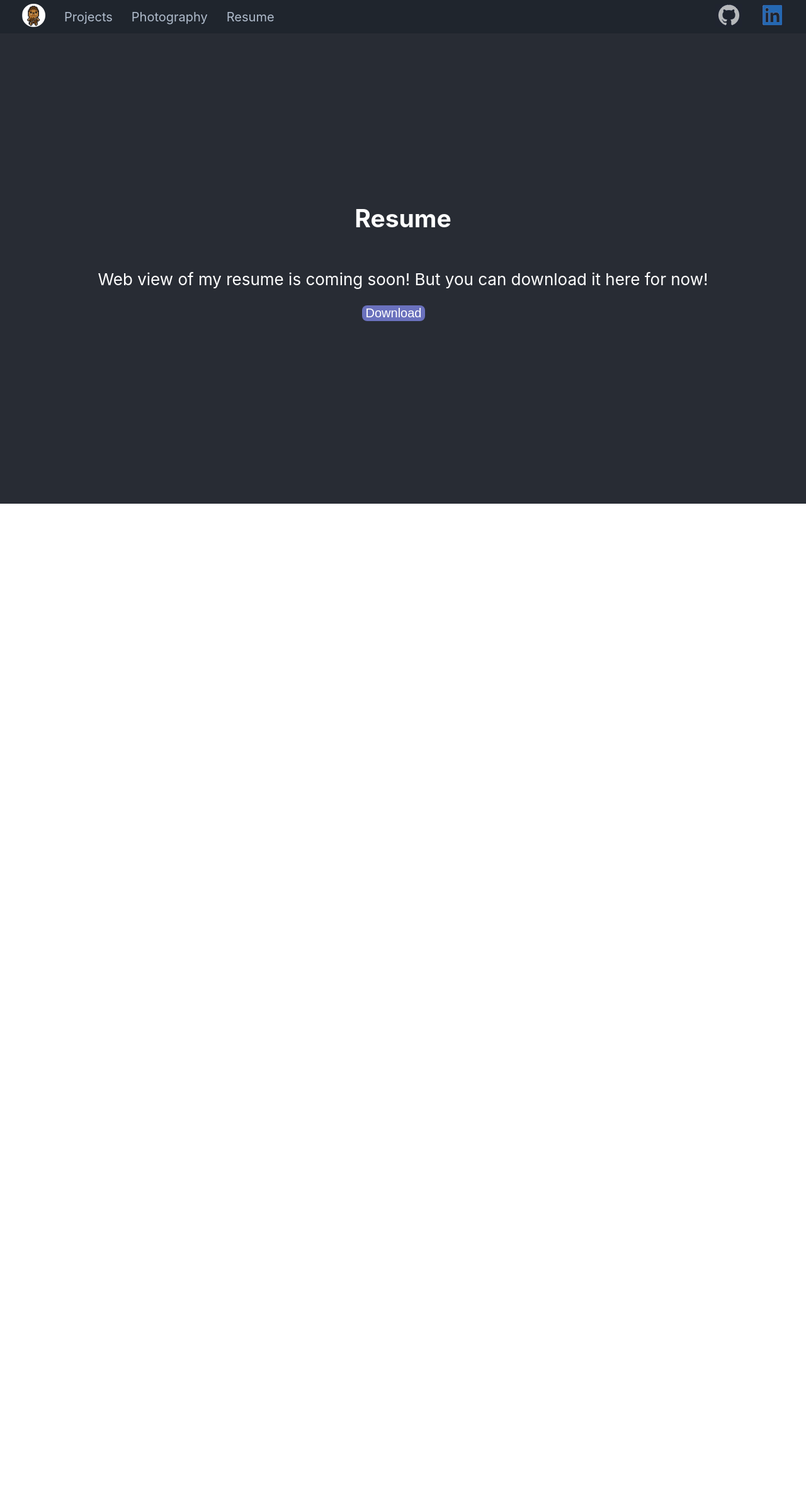
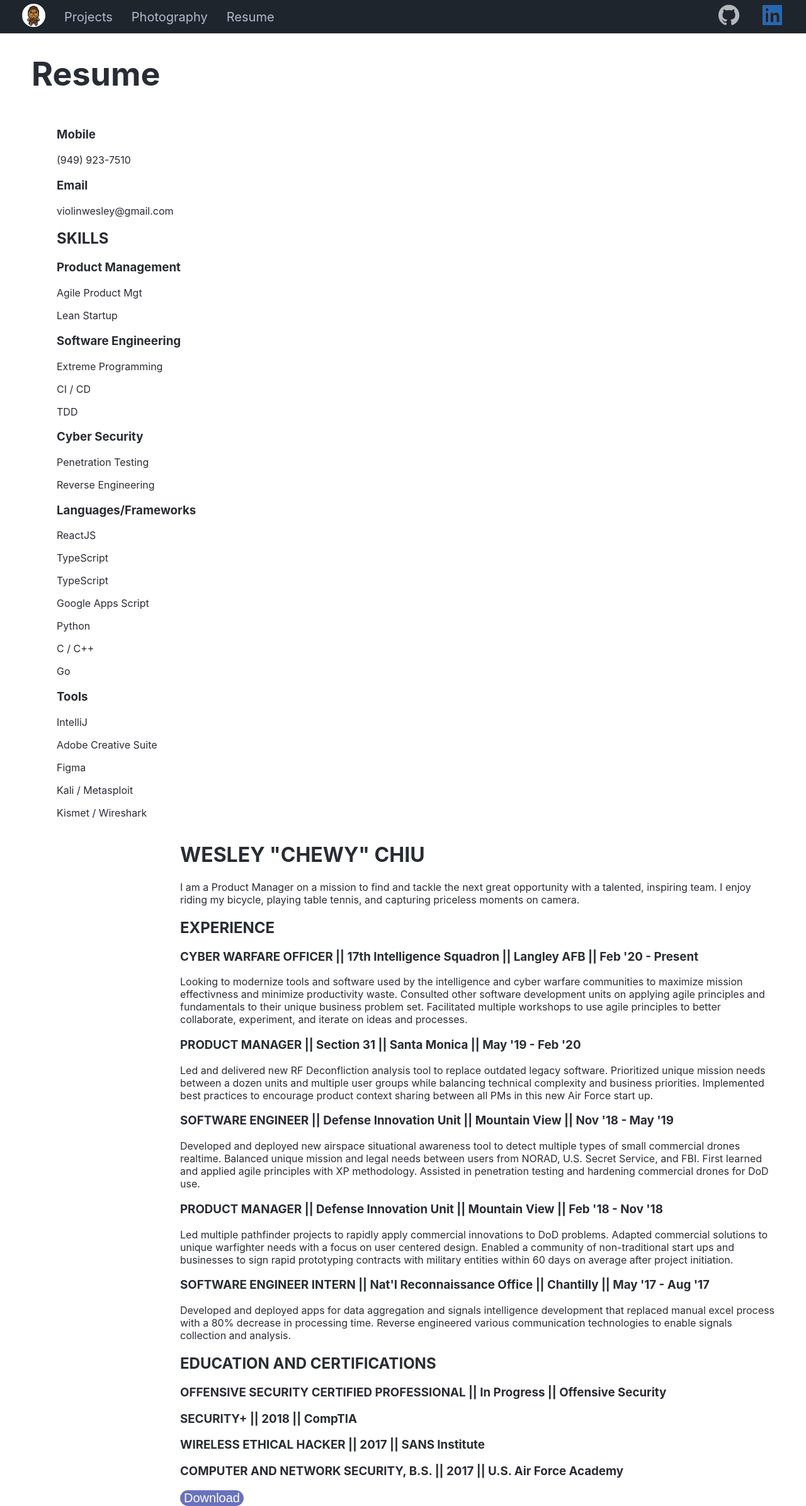
Before and after one commit to choochiutrainz/old-personal-website, a React (Create React App) app: page /resume in a window 1280 px wide. Shown: the whole page at 63% size. Before the commit the page ends 800 px from the top, so only its background shows below. Built offline with nearby package versions, Linux system fonts and the light colour scheme.

Commit message:
Added basic formatting for a web view of personal resume

```diff
--- a/src/resume/resume.css
+++ b/src/resume/resume.css
@@ -1,17 +1,33 @@
 .Resume {
     text-align: left;
-  }
+    margin: 50px;
+}
 
-  .Resume-header {
-    background-color: #282c34;
-    min-height: 100vh;
-    display: flex;
-    flex-direction: column;
-    align-items: center;
-    justify-content: center;
+.Resume-header {
+    background-color: white;
     font-size: calc(10px + 2vmin);
-    color: white;
-  }
+    color: #282c34;
+    padding-top: 1px;
+}
+
+.left-pane {
+    width: 17%;
+    height: 100%;
+    float: left;
+    background-color: white;
+    border-collapse: collapse;
+    color: #282c34;
+    padding-left: 40px;
+}
+
+.right-pane {
+    width: 80%;
+    height: 100%;
+    float: right;
+    background-color: white;
+    border-collapse: collapse;
+    color: #282c34;
+}
 
 .Resume-button {
     background: #6a71bd;
@@ -21,10 +37,12 @@
     font-size: 20px;
     margin-right: 30px;
     cursor: pointer;
-    border-radius: 8px;
+    outline: gray;
+    box-shadow: gray;
+    border-radius: 15px;
   }
 
   .Resume-button:hover {
     background: #434779;
-    color: #e7e7e7;
+    color: #ffffff;
   }
--- a/src/resume/resume.tsx
+++ b/src/resume/resume.tsx
@@ -1,18 +1,99 @@
 import React from 'react'
 import './resume.css'
+//import portrait from './Wesley_Chiu_Portrait.PNG'
+//<img src={portrait} alt="Chewy's portrait" />
 
-function downloadResume(){
-    window.location.href = "https://choochiutrain.com/Wesley_Chiu_Resume.pdf";
-
+function downloadFile(){
+    window.location.href= "/Wesley_Chiu_Resume.pdf"
 }
 
 const Resume = () => {
     return <div className="Resume">
         <header className="Resume-header">
-            <h2>Resume</h2>
-            <p>Web view of my resume is coming soon! But you can download it here for now!</p>
-            <button className="Resume-button" onClick={downloadResume}>Download</button>
+            <h1>Resume</h1>
         </header>
+        <div className= "left-pane">
+
+            <h3>Mobile</h3>
+            <p>(949) 923-7510</p>
+            <h3>Email</h3>
+            <p>violinwesley@gmail.com</p>
+
+            <h2>SKILLS</h2>
+            <h3>Product Management</h3>
+            <p>Agile Product Mgt</p>
+            <p>Lean Startup</p>
+
+            <h3>Software Engineering</h3>
+            <p>Extreme Programming</p>
+            <p>CI / CD</p>
+            <p>TDD</p>
+
+            <h3>Cyber Security</h3>
+            <p>Penetration Testing</p>
+            <p>Reverse Engineering</p>
+
+            <h3>Languages/Frameworks</h3>
+            <p>ReactJS</p>
+            <p>TypeScript</p>
+            <p>TypeScript</p>
+            <p>Google Apps Script</p>
+            <p>Python</p>
+            <p>C / C++</p>
+            <p>Go</p>
+
+            <h3>Tools</h3>
+            <p>IntelliJ</p>
+            <p>Adobe Creative Suite</p>
+            <p>Figma</p>
+            <p>Kali / Metasploit</p>
+            <p>Kismet / Wireshark</p>
+
+        </div>
+        <div className= "right-pane">
+            <h1>WESLEY "CHEWY" CHIU</h1>
+            <p>I am a Product Manager on a mission to find and tackle the next great opportunity with a
+talented, inspiring team. I enjoy riding my bicycle, playing table tennis, and capturing
+priceless moments on camera.</p>
+
+            <h2>EXPERIENCE</h2>
+            <h3>CYBER WARFARE OFFICER || 17th Intelligence Squadron || Langley AFB || Feb '20 - Present</h3>
+            <p>Looking to modernize tools and software used by the intelligence and cyber warfare
+communities to maximize mission effectivness and minimize productivity waste. Consulted
+other software development units on applying agile principles and fundamentals to their
+unique business problem set. Facilitated multiple workshops to use agile principles to
+better collaborate, experiment, and iterate on ideas and processes.</p>
+
+            <h3>PRODUCT MANAGER || Section 31 || Santa Monica || May '19 - Feb '20</h3>
+            <p>Led and delivered new RF Deconfliction analysis tool to replace outdated legacy software.
+Prioritized unique mission needs between a dozen units and multiple user groups while
+balancing technical complexity and business priorities. Implemented best practices to
+encourage product context sharing between all PMs in this new Air Force start up.</p>
+
+            <h3>SOFTWARE ENGINEER || Defense Innovation Unit || Mountain View || Nov '18 - May '19</h3>
+            <p>Developed and deployed new airspace situational awareness tool to detect multiple types of
+small commercial drones realtime. Balanced unique mission and legal needs between users
+from NORAD, U.S. Secret Service, and FBI. First learned and applied agile principles with XP
+methodology. Assisted in penetration testing and hardening commercial drones for DoD use.</p>
+
+            <h3>PRODUCT MANAGER || Defense Innovation Unit || Mountain View || Feb '18 - Nov '18</h3>
+            <p>Led multiple pathfinder projects to rapidly apply commercial innovations to DoD problems.
+Adapted commercial solutions to unique warfighter needs with a focus on user centered
+design. Enabled a community of non-traditional start ups and businesses to sign rapid
+prototyping contracts with military entities within 60 days on average after project initiation.</p>
+
+            <h3>SOFTWARE ENGINEER INTERN || Nat'I Reconnaissance Office || Chantilly || May '17 - Aug '17</h3>
+            <p>Developed and deployed apps for data aggregation and signals intelligence development that
+replaced manual excel process with a 80% decrease in processing time. Reverse
+engineered various communication technologies to enable signals collection and analysis.</p>
+
+            <h2>EDUCATION AND CERTIFICATIONS</h2>
+            <h3>OFFENSIVE SECURITY CERTIFIED PROFESSIONAL || In Progress || Offensive Security</h3>
+            <h3>SECURITY+ || 2018 || CompTIA</h3>
+            <h3>WIRELESS ETHICAL HACKER || 2017 || SANS Institute</h3>
+            <h3>COMPUTER AND NETWORK SECURITY, B.S. || 2017 || U.S. Air Force Academy</h3>
+            <button className="Resume-button" onClick={downloadFile}>Download</button>
+        </div>
     </div>
 }
 
```
Also changed, not shown: src/resume/Wesley_Chiu_Portrait.PNG (added).
